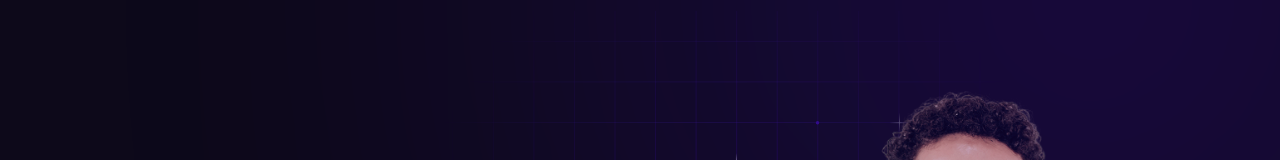
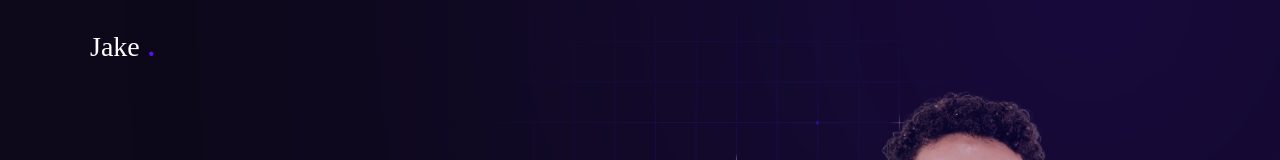
Before and after one commit to sinantech/sinantech-portfolio, a Next.js app: page / in a window 1280 px wide. Shown: the top 160 px of the page. Built offline with nearby package versions, Linux system fonts and the light colour scheme; a web font is replaced by a local one.

Commit message:
v2.2 Sheet Components For Homepage

```diff
--- a/components/Header.jsx
+++ b/components/Header.jsx
@@ -1,10 +1,29 @@
-import React from "react";
+//components
+import Logo from "./Logo";
+import Socials from "./Socials";
+import { CiMenuFries } from "react-icons/ci";
+import { MdFileDownload } from "react-icons/md";
+
+import {
+  Sheet,
+  SheetContent,
+  SheetDescription,
+  SheetHeader,
+  SheetTitle,
+  SheetTrigger,
+} from "@/components/ui/sheet";
+import NavLinks from "./NavLinks";
 
 const Header = () => {
   return (
     <header className="2xl:hidden absolute z-40 left-0 top-0 right-0">
       <div className="container mx-auto">
-        <div></div>
+        <div className="flex items-center justify-between py-6">
+          {/* logo */}
+          <Logo />
+          {/* nav mobile - sheet component */}
+          <Sheet></Sheet>
+        </div>
       </div>
     </header>
   );
--- a/components/Logo.jsx
+++ b/components/Logo.jsx
@@ -1,7 +1,11 @@
-import React from "react";
+import Link from "next/link";
 
 const Logo = () => {
-  return <div>logo</div>;
+  return (
+    <Link href="/" className="text-[28px] font-normal">
+      Jake <span className="text-accent text-4xl">.</span>
+    </Link>
+  );
 };
 
 export default Logo;
--- /dev/null
+++ b/components/ui/sheet.jsx
@@ -0,0 +1,140 @@
+"use client"
+
+import * as React from "react"
+import * as SheetPrimitive from "@radix-ui/react-dialog"
+import { XIcon } from "lucide-react"
+
+import { cn } from "@/lib/utils"
+
+function Sheet({
+  ...props
+}) {
+  return <SheetPrimitive.Root data-slot="sheet" {...props} />;
+}
+
+function SheetTrigger({
+  ...props
+}) {
+  return <SheetPrimitive.Trigger data-slot="sheet-trigger" {...props} />;
+}
+
+function SheetClose({
+  ...props
+}) {
+  return <SheetPrimitive.Close data-slot="sheet-close" {...props} />;
+}
+
+function SheetPortal({
+  ...props
+}) {
+  return <SheetPrimitive.Portal data-slot="sheet-portal" {...props} />;
+}
+
+function SheetOverlay({
+  className,
+  ...props
+}) {
+  return (
+    <SheetPrimitive.Overlay
+      data-slot="sheet-overlay"
+      className={cn(
+        "data-[state=open]:animate-in data-[state=closed]:animate-out data-[state=closed]:fade-out-0 data-[state=open]:fade-in-0 fixed inset-0 z-50 bg-black/50",
+        className
+      )}
+      {...props} />
+  );
+}
+
+function SheetContent({
+  className,
+  children,
+  side = "right",
+  ...props
+}) {
+  return (
+    <SheetPortal>
+      <SheetOverlay />
+      <SheetPrimitive.Content
+        data-slot="sheet-content"
+        className={cn(
+          "bg-background data-[state=open]:animate-in data-[state=closed]:animate-out fixed z-50 flex flex-col gap-4 shadow-lg transition ease-in-out data-[state=closed]:duration-300 data-[state=open]:duration-500",
+          side === "right" &&
+            "data-[state=closed]:slide-out-to-right data-[state=open]:slide-in-from-right inset-y-0 right-0 h-full w-3/4 border-l sm:max-w-sm",
+          side === "left" &&
+            "data-[state=closed]:slide-out-to-left data-[state=open]:slide-in-from-left inset-y-0 left-0 h-full w-3/4 border-r sm:max-w-sm",
+          side === "top" &&
+            "data-[state=closed]:slide-out-to-top data-[state=open]:slide-in-from-top inset-x-0 top-0 h-auto border-b",
+          side === "bottom" &&
+            "data-[state=closed]:slide-out-to-bottom data-[state=open]:slide-in-from-bottom inset-x-0 bottom-0 h-auto border-t",
+          className
+        )}
+        {...props}>
+        {children}
+        <SheetPrimitive.Close
+          className="ring-offset-background focus:ring-ring data-[state=open]:bg-secondary absolute top-4 right-4 rounded-xs opacity-70 transition-opacity hover:opacity-100 focus:ring-2 focus:ring-offset-2 focus:outline-hidden disabled:pointer-events-none">
+          <XIcon className="size-4" />
+          <span className="sr-only">Close</span>
+        </SheetPrimitive.Close>
+      </SheetPrimitive.Content>
+    </SheetPortal>
+  );
+}
+
+function SheetHeader({
+  className,
+  ...props
+}) {
+  return (
+    <div
+      data-slot="sheet-header"
+      className={cn("flex flex-col gap-1.5 p-4", className)}
+      {...props} />
+  );
+}
+
+function SheetFooter({
+  className,
+  ...props
+}) {
+  return (
+    <div
+      data-slot="sheet-footer"
+      className={cn("mt-auto flex flex-col gap-2 p-4", className)}
+      {...props} />
+  );
+}
+
+function SheetTitle({
+  className,
+  ...props
+}) {
+  return (
+    <SheetPrimitive.Title
+      data-slot="sheet-title"
+      className={cn("text-foreground font-semibold", className)}
+      {...props} />
+  );
+}
+
+function SheetDescription({
+  className,
+  ...props
+}) {
+  return (
+    <SheetPrimitive.Description
+      data-slot="sheet-description"
+      className={cn("text-muted-foreground text-sm", className)}
+      {...props} />
+  );
+}
+
+export {
+  Sheet,
+  SheetTrigger,
+  SheetClose,
+  SheetContent,
+  SheetHeader,
+  SheetFooter,
+  SheetTitle,
+  SheetDescription,
+}
--- a/package.json
+++ b/package.json
@@ -9,6 +9,7 @@
     "lint": "eslint"
   },
   "dependencies": {
+    "@radix-ui/react-dialog": "^1.1.15",
     "class-variance-authority": "^0.7.1",
     "clsx": "^2.1.1",
     "framer-motion": "^12.23.12",
```
Also changed, not shown: 1 other file (tests, documents, lock files or other folders).
